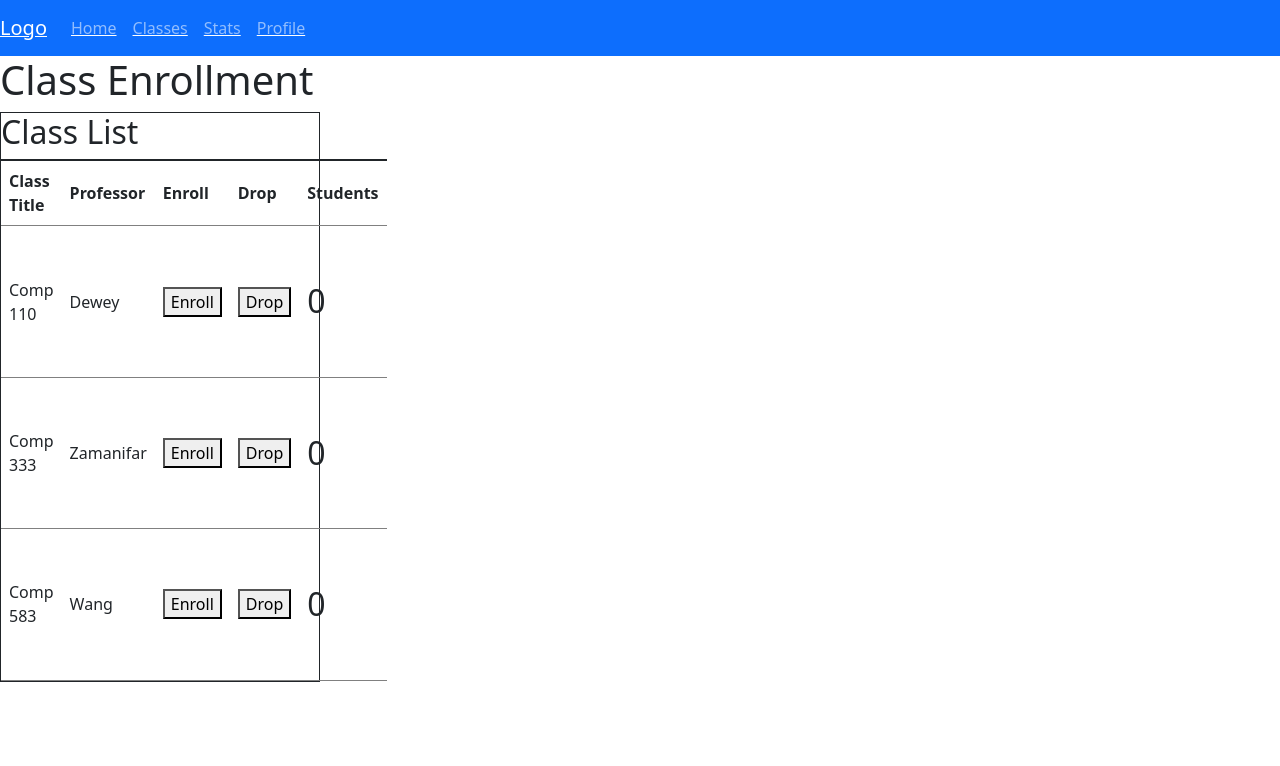
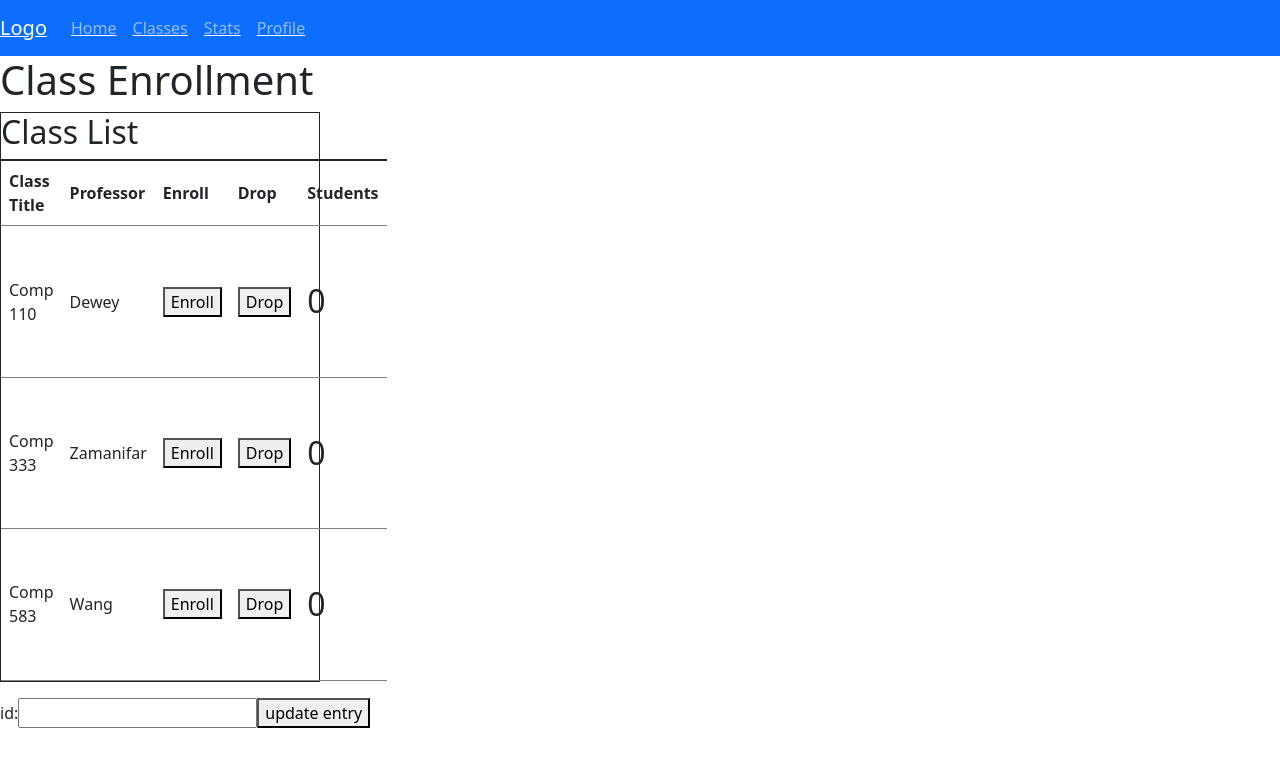
Before and after one commit to heymaster422/comp583waitlistify, a React (Create React App) app: page /Classes in a window 1280 px wide. Shown: the top 766 px of the page. Built offline with nearby package versions, Linux system fonts and the light colour scheme; no server answers; the database is empty.

Commit message:
counter 2

```diff
--- a/package.json
+++ b/package.json
@@ -6,6 +6,7 @@
     "@testing-library/jest-dom": "^5.16.2",
     "@testing-library/react": "^12.1.4",
     "@testing-library/user-event": "^13.5.0",
+    "axios": "^0.26.1",
     "bootstrap": "^5.1.3",
     "firebase": "^9.6.8",
     "react": "^17.0.2",
--- a/src/components/Pages/Classes.jsx
+++ b/src/components/Pages/Classes.jsx
@@ -1,12 +1,58 @@
-import React, {useState} from 'react'
+import React, {useState, Component} from 'react'
 import {Link} from 'react-router-dom';
 import Nav from "../Nav/Nav";
+import Axios from "axios";
+import {
+    getFirestore, collection, getDocs,
+    onSnapshot, query, updateDoc,
+    where, orderBy, serverTimestamp,
+    addDoc, deleteDoc, doc
+  } from "firebase/firestore"
+
 
 
 export default function Classes() {
     const [count, setCount] = useState(0);
     const [count2, setCount2] = useState(0);
     const [count3, setCount3] = useState(0);
+    const [joke, setJoke] = useState("");
+    //firestore stuff
+    const db = getFirestore();
+    const colRef = collection(db, 'counter');
+    getDocs(colRef)
+    .then((snapshot) => {
+        let counter = [];
+        snapshot.docs.forEach((doc) => {
+        counter.push({ ...doc.data(), id: doc.id})
+    })
+    console.log(counter);
+    })
+    .catch(err => {
+    console.log(err.message)
+    })
+
+    //firestore functions
+
+
+    const updateForm = document.querySelector('update')
+    //updateForm.addEventListener('.submit', (e) => {
+        /*
+        e.preventDefault()
+        const docRef = doc(db, 'counter', updateForm.id.value)
+
+        updateDoc(docRef, {
+            number: '1'
+        })
+        .then(() => {
+            updateForm.reset()
+        })
+        */
+    //})
+
+
+
+
+
 
     return(
 
@@ -81,7 +127,13 @@ export default function Classes() {
                     </tr>
                 </table>
             </div>
-
+            <div>
+                <form class="update">
+                    <label for="id">id:</label>
+                    <input type="text" name="id" required></input>
+                    <button>update entry</button>
+                </form>
+            </div>
 
 
 
--- a/src/firebase.js
+++ b/src/firebase.js
@@ -1,6 +1,7 @@
 import { initializeApp } from "firebase/app";
 import { getAuth } from "firebase/auth";
 
+import Classes from "./components/Pages/Classes";
 
 const firebaseConfig = {
 
@@ -22,5 +23,10 @@ const firebaseConfig = {
 // Initialize Firebase
 
 const app = initializeApp(firebaseConfig);
+
+
+
+
+//firebase init
 export const auth = getAuth(app);
 export default app;
```
Also changed, not shown: 1 other file (tests, documents, lock files or other folders).
